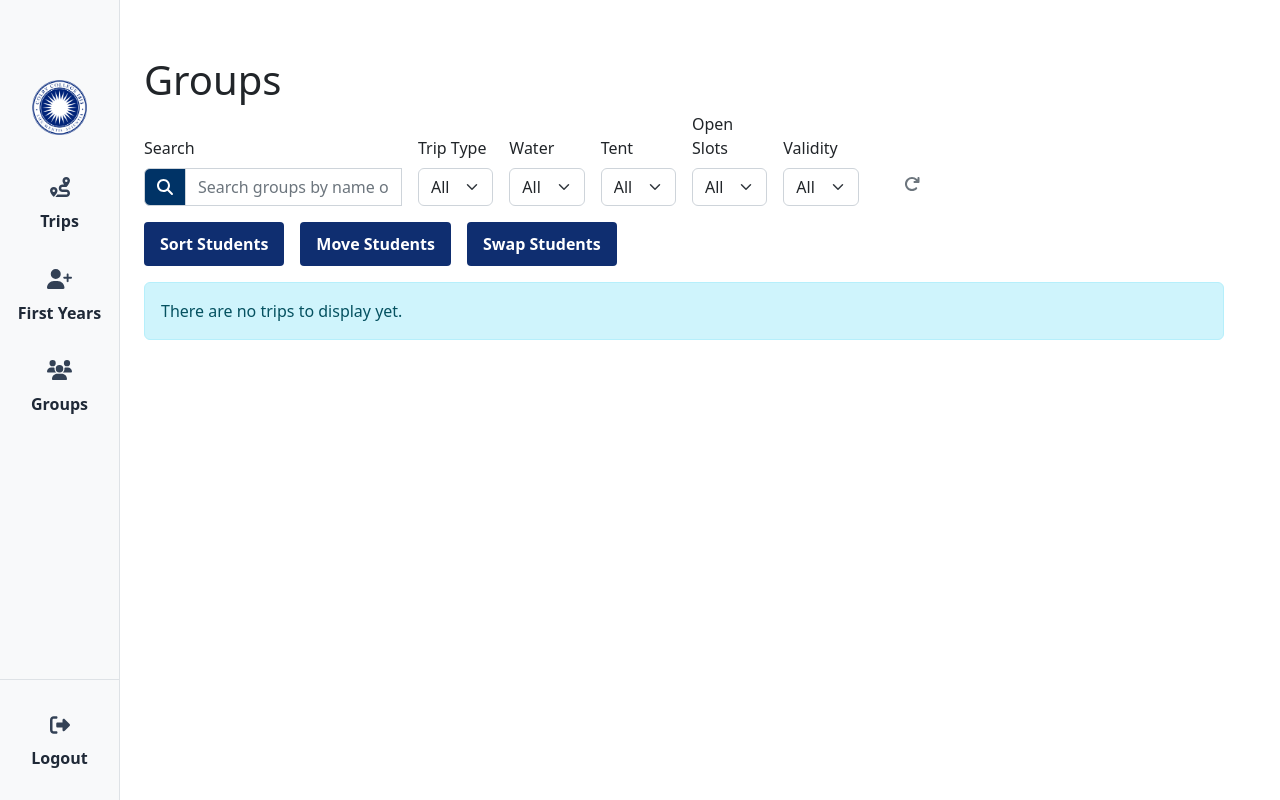
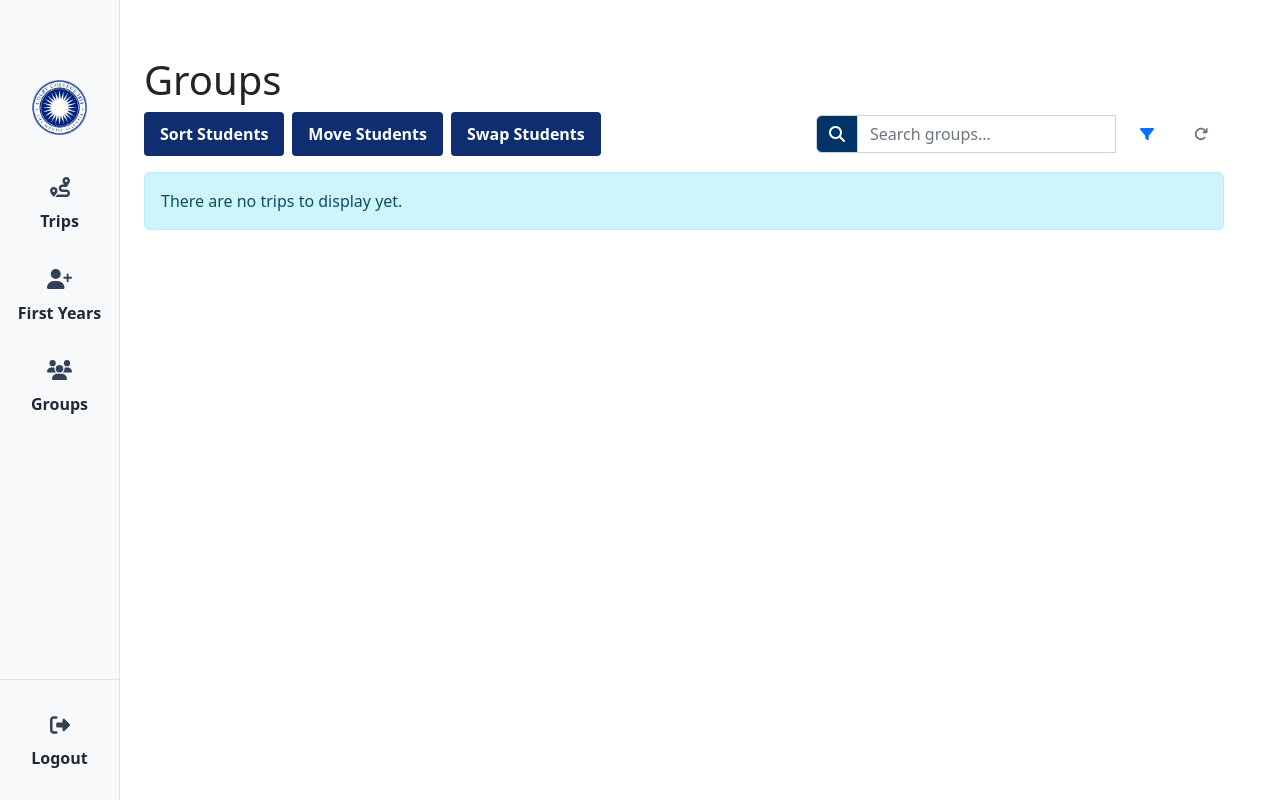
Before and after one commit to PeterLi817/COOT_Compass, a Flask app: page /groups in a window 1280 px wide. Run offline with Flask 3, Linux system fonts and the light colour scheme; the visitor is signed in with stand-in values (Sample User, id 1); data that the repository does not hold is empty; some libraries are stand-ins or nearby versions.

Commit message:
Fix Search and FIlter Button UI

```diff
--- a/static/js/groups.js
+++ b/static/js/groups.js
@@ -39,16 +39,63 @@ window.addEventListener('DOMContentLoaded', event => {
     const filterOpenSlots = document.getElementById('filterOpenSlots');
     const filterValidity = document.getElementById('filterValidity');
     const clearFiltersBtn = document.getElementById('clearFilters');
+    const applyFiltersBtn = document.getElementById('applyFilters');
+    const resetFiltersBtn = document.getElementById('resetFilters');
+    const filterToggle = document.getElementById('filterToggle');
+    const filterModal = document.getElementById('filterModal');
+    const closeFilterModal = document.getElementById('closeFilterModal');
     const groupBoxes = document.querySelectorAll('.group-box');
+
+    // Track active filters
+    let activeFilters = {
+        tripType: '',
+        water: '',
+        tent: '',
+        openSlots: '',
+        validity: ''
+    };
+
+    // Modal functions
+    function openFilterModal() {
+        filterModal.style.display = 'flex';
+        setTimeout(() => {
+            filterModal.classList.add('show');
+        }, 10);
+
+        // Set current filter values in the modal
+        filterTripType.value = activeFilters.tripType;
+        filterWater.value = activeFilters.water;
+        filterTent.value = activeFilters.tent;
+        filterOpenSlots.value = activeFilters.openSlots;
+        filterValidity.value = activeFilters.validity;
+    }
+
+    function closeFilterModalFunc() {
+        filterModal.classList.remove('show');
+        setTimeout(() => {
+            filterModal.style.display = 'none';
+        }, 300);
+    }
+
+    // Update filter button text based on active filters
+    function updateFilterButtonText() {
+        const activeCount = Object.values(activeFilters).filter(val => val !== '').length;
+
+        if (activeCount > 0) {
+            filterToggle.innerHTML = `<i class="fas fa-filter"></i><span class="badge bg-white text-primary ms-1" style="font-size: 0.7em;">${activeCount}</span>`;
+            filterToggle.classList.remove('btn-outline-primary');
+            filterToggle.classList.add('btn-primary');
+            filterToggle.classList.add('text-white');
+        } else {
+            filterToggle.innerHTML = `<i class="fas fa-filter"></i>`;
+            filterToggle.classList.remove('btn-primary', 'text-white');
+            filterToggle.classList.add('btn-outline-primary');
+        }
+    }
 
     // Function to filter groups based on search and filters
     function filterGroups() {
         const searchTerm = searchInput.value.toLowerCase().trim();
-        const tripTypeFilter = filterTripType.value.toLowerCase();
-        const waterFilter = filterWater.value;
-        const tentFilter = filterTent.value;
-        const openSlotsFilter = filterOpenSlots.value;
-        const validityFilter = filterValidity.value;
 
         // Show/hide clear search button
         clearSearchBtn.style.display = searchTerm ? 'block' : 'none';
@@ -66,41 +113,41 @@ window.addEventListener('DOMContentLoaded', event => {
             }
 
             // Trip type filter
-            if (matches && tripTypeFilter) {
+            if (matches && activeFilters.tripType) {
                 const tripType = box.getAttribute('data-trip-type') || '';
-                if (tripType !== tripTypeFilter) {
+                if (tripType !== activeFilters.tripType) {
                     matches = false;
                 }
             }
 
             // Water filter
-            if (matches && waterFilter) {
+            if (matches && activeFilters.water) {
                 const water = box.getAttribute('data-water') || '';
-                if (water !== waterFilter) {
+                if (water !== activeFilters.water) {
                     matches = false;
                 }
             }
 
             // Tent filter
-            if (matches && tentFilter) {
+            if (matches && activeFilters.tent) {
                 const tent = box.getAttribute('data-tent') || '';
-                if (tent !== tentFilter) {
+                if (tent !== activeFilters.tent) {
                     matches = false;
                 }
             }
 
             // Open slots filter
-            if (matches && openSlotsFilter) {
+            if (matches && activeFilters.openSlots) {
                 const openSlots = box.getAttribute('data-open-slots') || '';
-                if (openSlots !== openSlotsFilter) {
+                if (openSlots !== activeFilters.openSlots) {
                     matches = false;
                 }
             }
 
             // Validity filter
-            if (matches && validityFilter) {
+            if (matches && activeFilters.validity) {
                 const valid = box.getAttribute('data-valid') || '';
-                if (valid !== validityFilter) {
+                if (valid !== activeFilters.validity) {
                     matches = false;
                 }
             }
@@ -123,7 +170,28 @@ window.addEventListener('DOMContentLoaded', event => {
         }
     }
 
-    // Search input events
+    // Event listeners
+    // Filter toggle button
+    filterToggle.addEventListener('click', openFilterModal);
+
+    // Close modal buttons
+    closeFilterModal.addEventListener('click', closeFilterModalFunc);
+
+    // Close modal when clicking outside
+    filterModal.addEventListener('click', function(e) {
+        if (e.target === filterModal) {
+            closeFilterModalFunc();
+        }
+    });
+
+    // Close modal on Escape key
+    document.addEventListener('keydown', function(e) {
+        if (e.key === 'Escape' && filterModal.classList.contains('show')) {
+            closeFilterModalFunc();
+        }
+    });
+
+    // Search input events (real-time search)
     searchInput.addEventListener('input', filterGroups);
 
     // Clear search button
@@ -133,14 +201,29 @@ window.addEventListener('DOMContentLoaded', event => {
         searchInput.focus();
     });
 
-    // Filter dropdown events
-    filterTripType.addEventListener('change', filterGroups);
-    filterWater.addEventListener('change', filterGroups);
-    filterTent.addEventListener('change', filterGroups);
-    filterOpenSlots.addEventListener('change', filterGroups);
-    filterValidity.addEventListener('change', filterGroups);
+    // Apply filters button
+    applyFiltersBtn.addEventListener('click', function() {
+        activeFilters.tripType = filterTripType.value.toLowerCase();
+        activeFilters.water = filterWater.value;
+        activeFilters.tent = filterTent.value;
+        activeFilters.openSlots = filterOpenSlots.value;
+        activeFilters.validity = filterValidity.value;
 
-    // Clear all filters button
+        updateFilterButtonText();
+        filterGroups();
+        closeFilterModalFunc();
+    });
+
+    // Reset filters button (in modal)
+    resetFiltersBtn.addEventListener('click', function() {
+        filterTripType.value = '';
+        filterWater.value = '';
+        filterTent.value = '';
+        filterOpenSlots.value = '';
+        filterValidity.value = '';
+    });
+
+    // Clear all filters button (main page)
     clearFiltersBtn.addEventListener('click', function() {
         searchInput.value = '';
         filterTripType.value = '';
@@ -148,6 +231,16 @@ window.addEventListener('DOMContentLoaded', event => {
         filterTent.value = '';
         filterOpenSlots.value = '';
         filterValidity.value = '';
+
+        activeFilters = {
+            tripType: '',
+            water: '',
+            tent: '',
+            openSlots: '',
+            validity: ''
+        };
+
+        updateFilterButtonText();
         filterGroups();
     });
 
--- a/templates/groups.html
+++ b/templates/groups.html
@@ -73,77 +177,31 @@
                             {% endif %}
                         {% endwith %}
 
-                        <div class="mb-3">
-                            <div class="row g-3 align-items-end">
-                                <div class="col-md-3">
-                                    <label for="groupSearch" class="form-label">Search</label>
-                                    <div class="input-group">
-                                        <span class="input-group-text" style="background-color: #003366; color: white;">
-                                            <i class="fas fa-search"></i>
-                                        </span>
-                                        <input type="text" class="form-control" id="groupSearch" placeholder="Search groups by name or type..." aria-label="Search groups">
-                                        <button class="btn btn-outline-secondary" type="button" id="clearSearch" style="display: none;">
-                                            <i class="fas fa-times"></i>
-                                        </button>
-                                    </div>
-                                </div>
-                                <div class="col-md-1">
-                                    <label for="filterTripType" class="form-label">Trip Type</label>
-                                    <select class="form-select" id="filterTripType" aria-label="Filter by trip type">
-                                        <option value="">All</option>
-                                        <option value="backpacking">Backpacking</option>
-                                        <option value="canoeing">Canoeing</option>
-                                        <option value="basecamp">Basecamp</option>
-                                        <option value="classic maine camp">Classic Maine Camp</option>
-                                        <option value="local exploration">Local Exploration</option>
-                                        <option value="specialty basecamp">Specialty Basecamp</option>
-                                    </select>
-                                </div>
-                                <div class="col-md-1">
-                                    <label for="filterWater" class="form-label">Water</label>
-                                    <select class="form-select" id="filterWater" aria-label="Filter by water">
-                                        <option value="">All</option>
-                                        <option value="true">Yes</option>
-                                        <option value="false">No</option>
-                                    </select>
-                                </div>
-                                <div class="col-md-1">
-                                    <label for="filterTent" class="form-label">Tent</label>
-                                    <select class="form-select" id="filterTent" aria-label="Filter by tent">
-                                        <option value="">All</option>
-                                        <option value="true">Yes</option>
-                                        <option value="false">No</option>
-                                    </select>
-                                </div>
-                                <div class="col-md-1">
-                                    <label for="filterOpenSlots" class="form-label">Open Slots</label>
-                                    <select class="form-select" id="filterOpenSlots" aria-label="Filter by open slots">
-                                        <option value="">All</option>
-                                        <option value="true">Has Open Slots</option>
-                                        <option value="false">Full</option>
-                                    </select>
-                                </div>
-                                <div class="col-md-1">
-                                    <label for="filterValidity" class="form-label">Validity</label>
-                                    <select class="form-select" id="filterValidity" aria-label="Filter by validity">
-                                        <option value="">All</option>
-                                        <option value="true">Valid</option>
-                                        <option value="false">Not Valid</option>
-                                    </select>
-                                </div>
-                                <div class="col-md-1">
-                                    <button class="btn btn-outline-secondary w-100" type="button" id="clearFilters" title="Clear Filters">
-                                        <i class="fas fa-redo"></i>
+                        <div class="action-row d-flex justify-content-between align-items-center mb-3">
+                            <div class="d-flex gap-2">
+                                <button type="button" class="btn btn-navy" data-bs-toggle="modal" data-bs-target="#confirmSortStudentsModal">
+                                    Sort Students
+                                </button>
+                                <button class="btn btn-navy" data-bs-toggle="modal" data-bs-target="#moveStudentModal">Move Students</button>
+                                <button class="btn btn-navy" data-bs-toggle="modal" data-bs-target="#swapStudentsModal">Swap Students</button>
+                            </div>
+                            <div class="d-flex gap-2 align-items-center">
+                                <div class="input-group" style="width: 300px;">
+                                    <span class="input-group-text" style="background-color: #003366; color: white;">
+                                        <i class="fas fa-search"></i>
+                                    </span>
+                                    <input type="text" class="form-control" id="groupSearch" placeholder="Search groups..." aria-label="Search groups">
+                                    <button class="btn btn-outline-secondary" type="button" id="clearSearch" style="display: none;">
+                                        <i class="fas fa-times"></i>
                                     </button>
                                 </div>
+                                <button class="btn btn-outline-primary btn-sm" type="button" id="filterToggle">
+                                    <i class="fas fa-filter"></i>
+                                </button>
+                                <button class="btn btn-outline-secondary btn-sm" type="button" id="clearFilters" title="Clear All Filters">
+                                    <i class="fas fa-redo"></i>
+                                </button>
                             </div>
-                        </div>
-                        <div class="action-row">
-                            <button type="button" class="btn btn-navy" data-bs-toggle="modal" data-bs-target="#confirmSortStudentsModal">
-                                Sort Students
-                            </button>
-                            <button class="btn btn-navy" data-bs-toggle="modal" data-bs-target="#moveStudentModal">Move Students</button>
-                            <button class="btn btn-navy" data-bs-toggle="modal" data-bs-target="#swapStudentsModal">Swap Students</button>
                         </div>
 
                         <!-- Group List -->
@@ -290,6 +348,76 @@
             </div>
         </div>
 
+        <!-- Filter Modal Overlay -->
+        <div id="filterModal" class="filter-modal-overlay" style="display: none;">
+            <div class="filter-modal">
+                <div class="filter-modal-header">
+                    <h5 class="filter-modal-title">
+                        <i class="fas fa-filter me-2"></i>Filter Groups
+                    </h5>
+                    <button type="button" class="filter-modal-close" id="closeFilterModal">
+                        <i class="fas fa-times"></i>
+                    </button>
+                </div>
+                <div class="filter-modal-body">
+                    <div class="row g-3">
+                        <div class="col-md-6">
+                            <label for="filterTripType" class="form-label">Trip Type</label>
+                            <select class="form-select" id="filterTripType" aria-label="Filter by trip type">
+                                <option value="">All Types</option>
+                                <option value="backpacking">Backpacking</option>
+                                <option value="canoeing">Canoeing</option>
+                                <option value="basecamp">Basecamp</option>
+                                <option value="classic maine camp">Classic Maine Camp</option>
+                                <option value="local exploration">Local Exploration</option>
+                                <option value="specialty basecamp">Specialty Basecamp</option>
+                            </select>
+                        </div>
+                        <div class="col-md-6">
+                            <label for="filterWater" class="form-label">Water Activities</label>
+                            <select class="form-select" id="filterWater" aria-label="Filter by water">
+                                <option value="">All</option>
+                                <option value="true">Yes</option>
+                                <option value="false">No</option>
+                            </select>
+                        </div>
+                        <div class="col-md-6">
+                            <label for="filterTent" class="form-label">Tent Required</label>
+                            <select class="form-select" id="filterTent" aria-label="Filter by tent">
+                                <option value="">All</option>
+                                <option value="true">Yes</option>
+                                <option value="false">No</option>
+                            </select>
+                        </div>
+                        <div class="col-md-6">
+                            <label for="filterOpenSlots" class="form-label">Availability</label>
+                            <select class="form-select" id="filterOpenSlots" aria-label="Filter by open slots">
+                                <option value="">All</option>
+                                <option value="true">Has Open Slots</option>
+                                <option value="false">Full</option>
+                            </select>
+                        </div>
+                        <div class="col-md-12">
+                            <label for="filterValidity" class="form-label">Group Validity</label>
+                            <select class="form-select" id="filterValidity" aria-label="Filter by validity">
+                                <option value="">All</option>
+                                <option value="true">Valid</option>
+                                <option value="false">Not Valid</option>
+                            </select>
+                        </div>
+                    </div>
+                </div>
+                <div class="filter-modal-footer">
+                    <button class="btn btn-secondary" type="button" id="resetFilters">
+                        <i class="fas fa-undo me-2"></i>Reset
+                    </button>
+                    <button class="btn btn-primary" type="button" id="applyFilters">
+                        <i class="fas fa-check me-2"></i>Apply Filters
+                    </button>
+                </div>
+            </div>
+        </div>
+
 
         <!-- Move Student Modal -->
         <div class="modal fade" id="moveStudentModal" tabindex="-1" aria-labelledby="moveStudentModalLabel" aria-hidden="true">
```
Also changed, not shown: other parts of templates/groups.html (+104 -0 lines).
